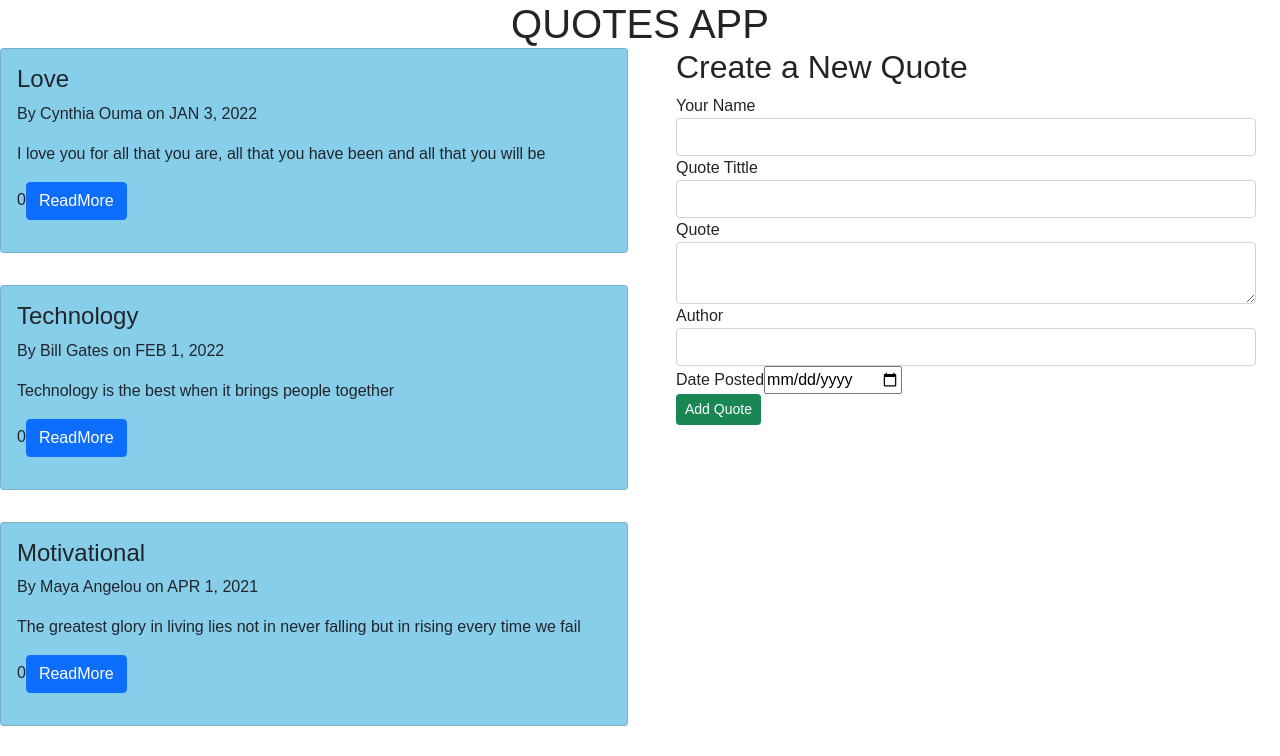
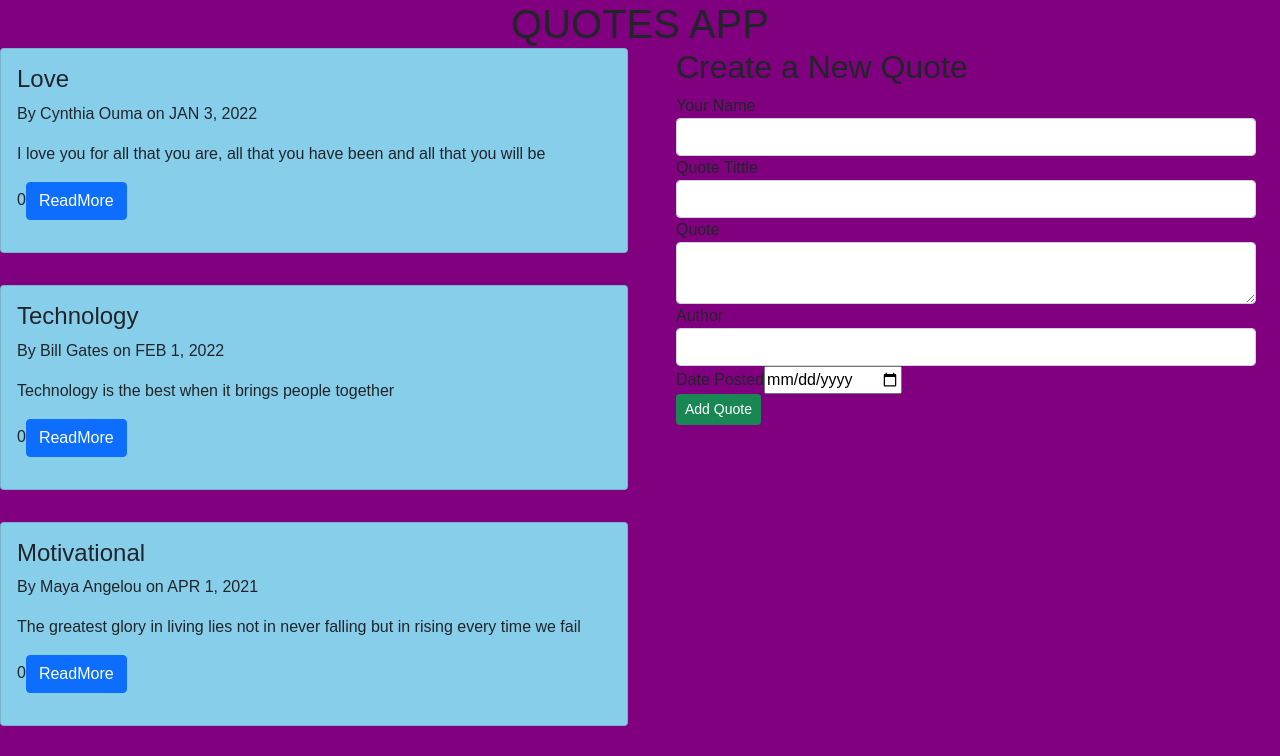
Before and after one commit to CynthiaOuma12673/quotes-app, an Angular app: page / in a window 1280 px wide. Shown: the top 756 px of the page. Built offline with nearby package versions, Linux system fonts and the light colour scheme.

Commit message:
last commit

```diff
--- a/src/app/app.component.css
+++ b/src/app/app.component.css
@@ -4,7 +4,3 @@
     font-family: Arial, Helvetica, sans-serif;
 
 }
-
-body {
-    background-color: purple;
-}
--- a/src/styles.css
+++ b/src/styles.css
@@ -1,3 +1,8 @@
 /* You can add global styles to this file, and also import other style files */
 
-@import "~bootstrap/dist/css/bootstrap.css"
+@import "~bootstrap/dist/css/bootstrap.css";
+
+
+body {
+    background-color: purple;
+}
```
